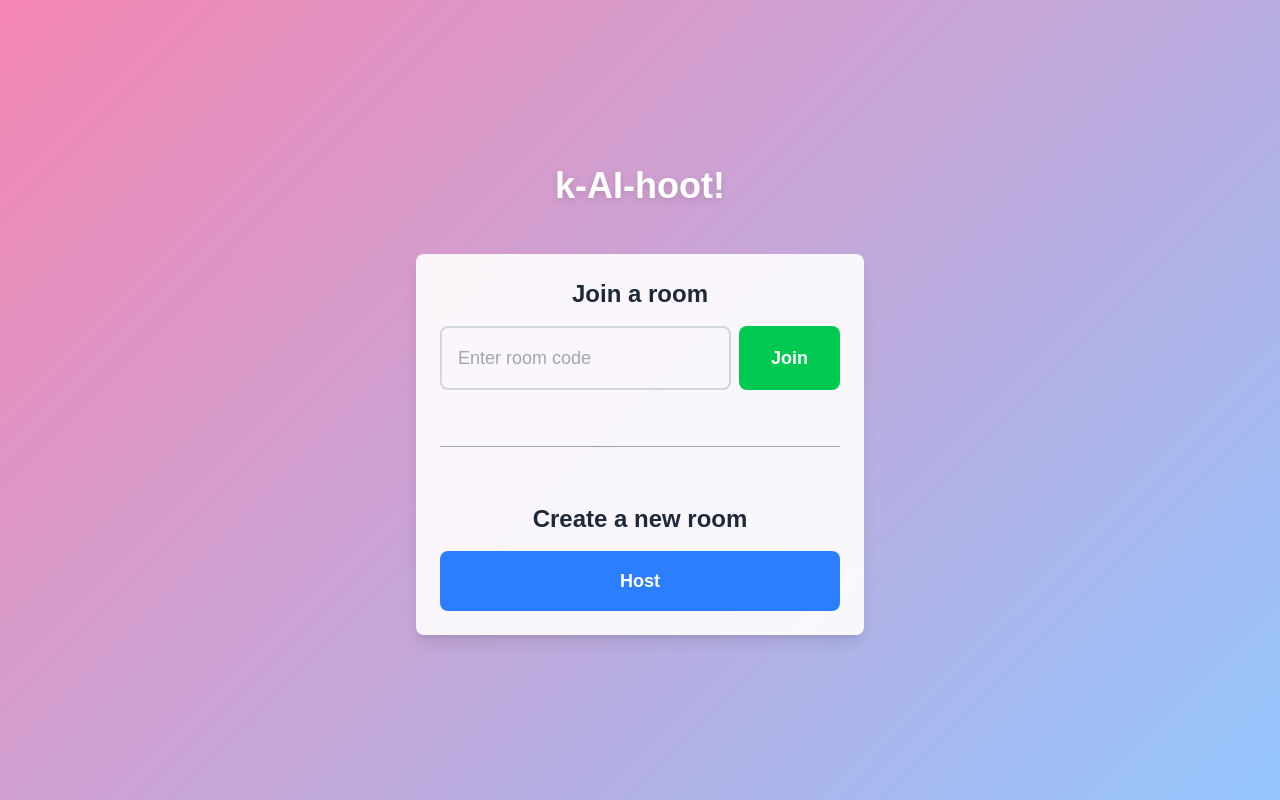
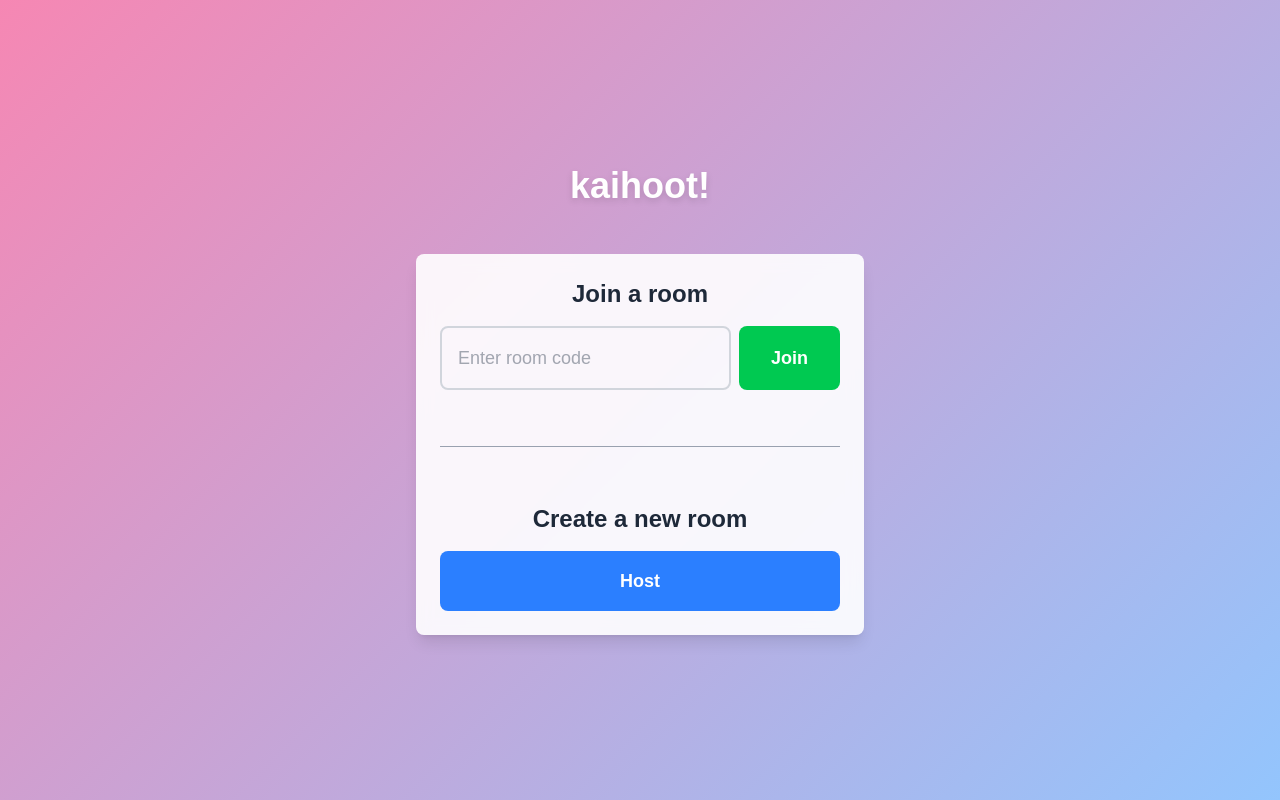
Before and after one commit to chrismaruca/kaihoot, a Next.js app: page / in a window 1280 px wide. Built offline with nearby package versions, Linux system fonts and the light colour scheme.

Commit message:
fix splash screen and qr codes

```diff
--- a/src/app/host/game/[code]/page.tsx
+++ b/src/app/host/game/[code]/page.tsx
@@ -209,7 +209,7 @@ export default function GamePage() {
         <div className="flex flex-col items-center mb-6 hidden md:flex">
           <div className="bg-white p-3 rounded-lg shadow-md">
             <QRCode
-              value={`asdf/join/${code}`}
+              value={`https://kaihoot.study/join/${code}`}
               size={128}
               level="M"
               className="mx-auto"
--- a/src/app/page.tsx
+++ b/src/app/page.tsx
@@ -51,7 +51,7 @@ export default function Home() {
 
   return (
     <div className="min-h-screen flex flex-col items-center justify-center p-8">
-    <h1 className="text-4xl font-bold mb-12 text-white drop-shadow-md">k-AI-hoot!</h1>
+    <h1 className="text-4xl font-bold mb-12 text-white drop-shadow-md">kaihoot!</h1>
     <div className="flex flex-col items-center w-full max-w-md gap-10 bg-white/90 backdrop-blur-sm rounded-lg shadow-lg p-6">
       {/* Join a game section */}
       <div className="flex flex-col gap-4 w-full">
```
